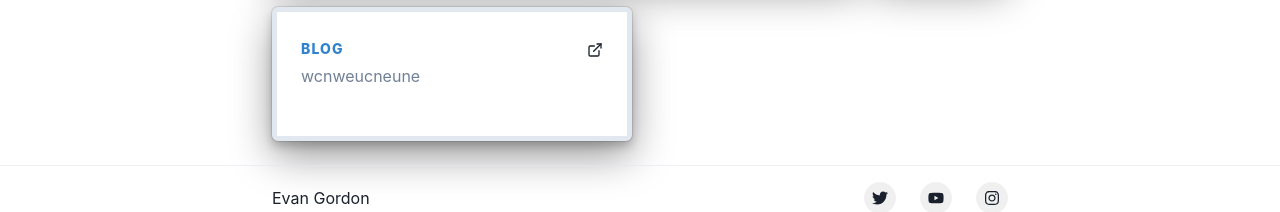
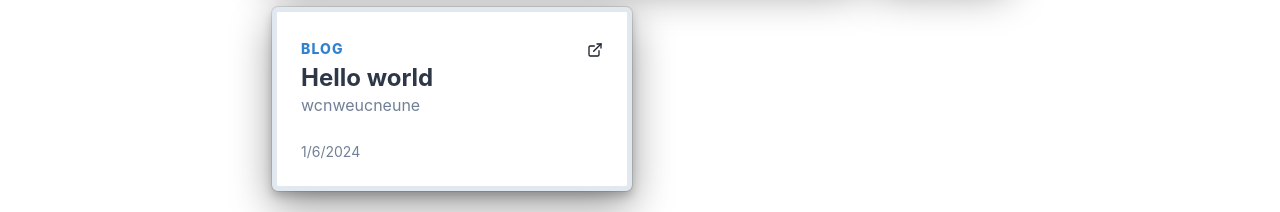
Before and after one commit to evangordo/evangordeaux.dev, a Next.js app: page / in a window 1280 px wide. Shown: the part 675-887 px from the top of the page. Built offline with nearby package versions, Linux system fonts and the light colour scheme.

Commit message:
card fix

```diff
--- a/src/app/components/BlogCard.tsx
+++ b/src/app/components/BlogCard.tsx
@@ -17,7 +17,7 @@ import { ExternalLinkIcon } from '@chakra-ui/icons';
 interface BlogCardProps{
   heading: string,
   description: string,
-date: string
+  date: string
 
 
 }
@@ -59,13 +59,13 @@ export default function BlogCard({heading, description, date}: BlogCardProps) {
         >
         {heading}
         </Heading>
-        <Text color={'gray.500'}>
+        <Text mr={1} color={'gray.500'}>
   {description}
         </Text>
 
         <Stack mt={6} direction={'row'} spacing={4} align={'center'}>
           <Stack direction={'column'} spacing={0} fontSize={'sm'}>
-            <Text color={'gray.500'}>{date} </Text>
+            <Text color={'gray.500'}> {date} </Text>
           </Stack>
         </Stack>
       </Box>
--- a/src/app/components/GetBlogs.tsx
+++ b/src/app/components/GetBlogs.tsx
@@ -10,7 +10,7 @@ const blogs = await getBlogs()
      {blogs.map(blog => (
         <li key={blog.slug}>
             <Link href={`/${blog.slug}`}>
-<BlogCard heading={blog.heading} description={blog.description} date={blog.date} />
+<BlogCard heading={blog.title} description={blog.description} date={new Date(blog.date).toLocaleDateString()} />
 </Link>
         </li>
     ))}
--- a/src/app/content/firstBlog/page.mdx
+++ b/src/app/content/firstBlog/page.mdx
@@ -1,6 +1,6 @@
 export const metadata = {
   title: 'Hello world',
-  publishDate: '2024-01-01T00:00:00Z',
+  date: '2024-01-06T00:00:00Z',
   description: 'wcnweucneune',
 };
 
```
